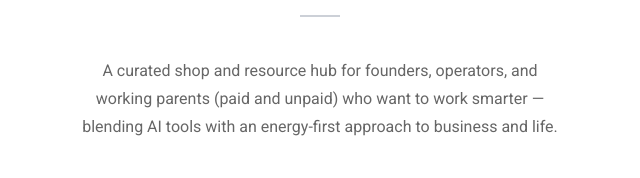
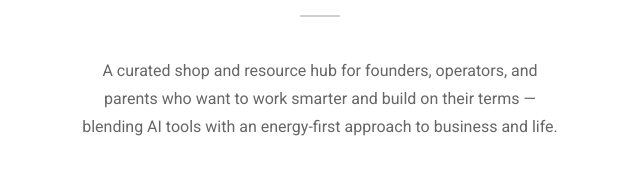
Before and after one commit to nickdestefano2905/dayna-destefano-website, a website: page resources.html in a window 1280 px wide. Shown: the part 277-455 px from the top of the page, 320-960 px from the left. Drawn offline with Linux system fonts and the light colour scheme.

Commit message:
Refine resources page subhead copy (Option A)
Co-Authored-By: Claude Sonnet 4.6 <noreply@anthropic.com>

```diff
--- a/resources.html
+++ b/resources.html
@@ -88,7 +88,7 @@ footer{padding:24px 48px;border-top:1px solid var(--rule);display:flex;align-ite
     <span class="eyebrow">Coming Soon</span>
     <h1>AI &amp; Energy<br><em>Resources</em></h1>
     <div class="divider"></div>
-    <p class="subhead">A curated shop and resource hub for founders, operators, and working parents (paid and unpaid) who want to work smarter — blending AI tools with an energy-first approach to business and life.</p>
+    <p class="subhead">A curated shop and resource hub for founders, operators, and parents who want to work smarter and build on their terms — blending AI tools with an energy-first approach to business and life.</p>
 
     <div class="teaser-tags">
       <span class="tag">AI Tools &amp; Templates</span>
```
